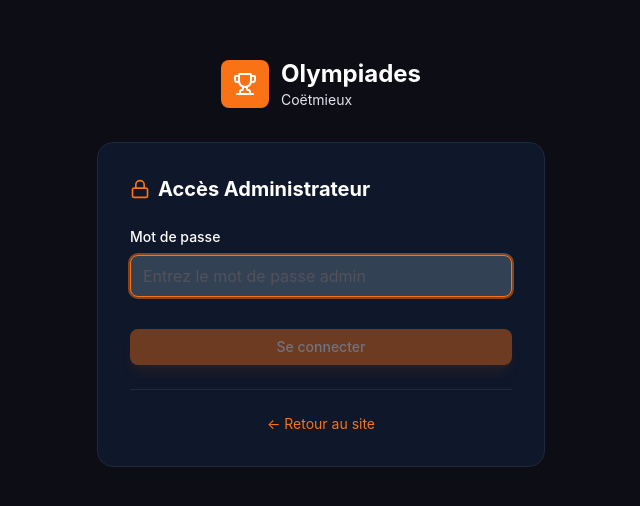
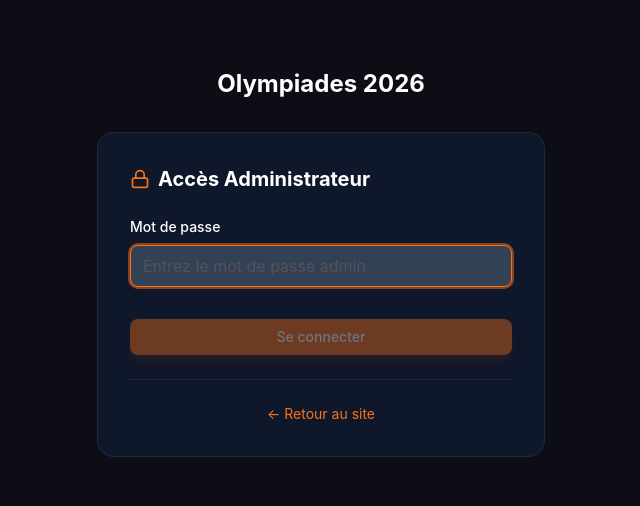
Before and after one commit to JordhanMadec/olympiades, a React (Vite) app in the folder frontend/: page /login in a window 1280 px wide. Shown: the part 138-644 px from the top of the page, without its empty margins (319-959 px from the left). Built offline with nearby package versions, Linux system fonts and the light colour scheme; no server answers.

Commit message:
Fix login

```diff
--- a/frontend/src/pages/LoginPage.tsx
+++ b/frontend/src/pages/LoginPage.tsx
@@ -1,27 +1,27 @@
-import { useState, FormEvent } from 'react';
-import { useNavigate } from 'react-router-dom';
-import { useAuth } from '@/contexts/AuthContext';
-import { Button, Input } from '@/components';
-import { Lock, Trophy } from 'lucide-react';
+import { Button, Input } from "@/components";
+import { useAuth } from "@/contexts/AuthContext";
+import { Lock } from "lucide-react";
+import { FormEvent, useState } from "react";
+import { useNavigate } from "react-router-dom";
 
 export function LoginPage() {
-  const [password, setPassword] = useState('');
-  const [error, setError] = useState('');
+  const [password, setPassword] = useState("");
+  const [error, setError] = useState("");
   const [loading, setLoading] = useState(false);
   const { login } = useAuth();
   const navigate = useNavigate();
 
   const handleSubmit = async (e: FormEvent) => {
     e.preventDefault();
-    setError('');
+    setError("");
     setLoading(true);
 
     const success = await login(password);
 
     if (success) {
-      navigate('/admin');
+      navigate("/admin");
     } else {
-      setError('Mot de passe incorrect');
+      setError("Mot de passe incorrect");
       setLoading(false);
     }
   };
@@ -31,12 +31,8 @@ export function LoginPage() {
       <div className="w-full max-w-md">
         {/* Logo */}
         <div className="flex items-center justify-center gap-3 mb-8">
-          <div className="w-12 h-12 rounded-lg bg-primary-500 flex items-center justify-center">
-            <Trophy className="w-6 h-6 text-white" />
-          </div>
           <div className="flex flex-col">
-            <div className="text-2xl font-bold text-white">Olympiades</div>
-            <div className="text-sm text-gray">Coëtmieux</div>
+            <div className="text-2xl font-bold text-white">Olympiades 2026</div>
           </div>
         </div>
 
@@ -49,9 +45,7 @@ export function LoginPage() {
 
           <form onSubmit={handleSubmit} className="space-y-4">
             <div>
-              <label className="block text-sm font-medium text-white mb-2">
-                Mot de passe
-              </label>
+              <label className="block text-sm font-medium text-white mb-2">Mot de passe</label>
               <Input
                 type="password"
                 value={password}
@@ -68,12 +62,8 @@ export function LoginPage() {
               </div>
             )}
 
-            <Button
-              type="submit"
-              className="w-full"
-              disabled={loading || !password}
-            >
-              {loading ? 'Connexion...' : 'Se connecter'}
+            <Button type="submit" className="w-full" disabled={loading || !password}>
+              {loading ? "Connexion..." : "Se connecter"}
             </Button>
           </form>
 
```
Also changed, not shown: 1 other file (tests, documents, lock files or other folders).
